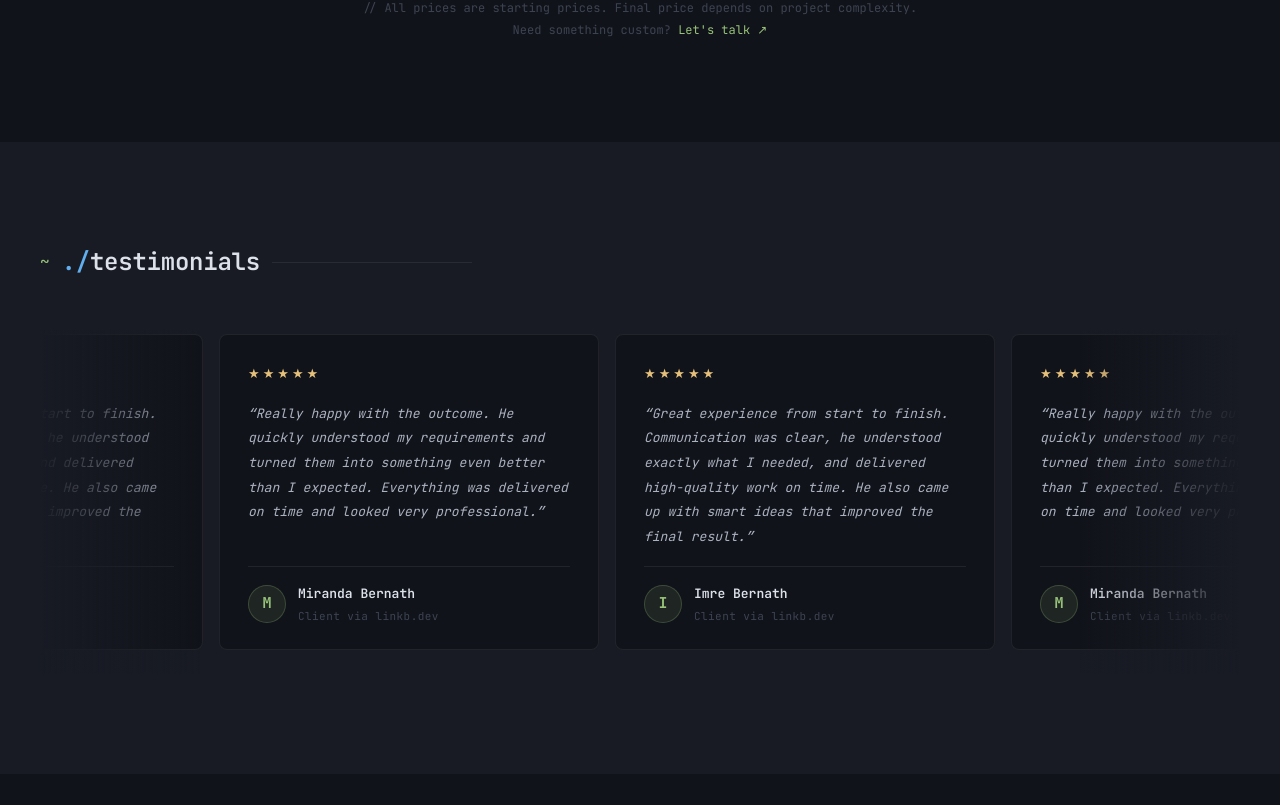
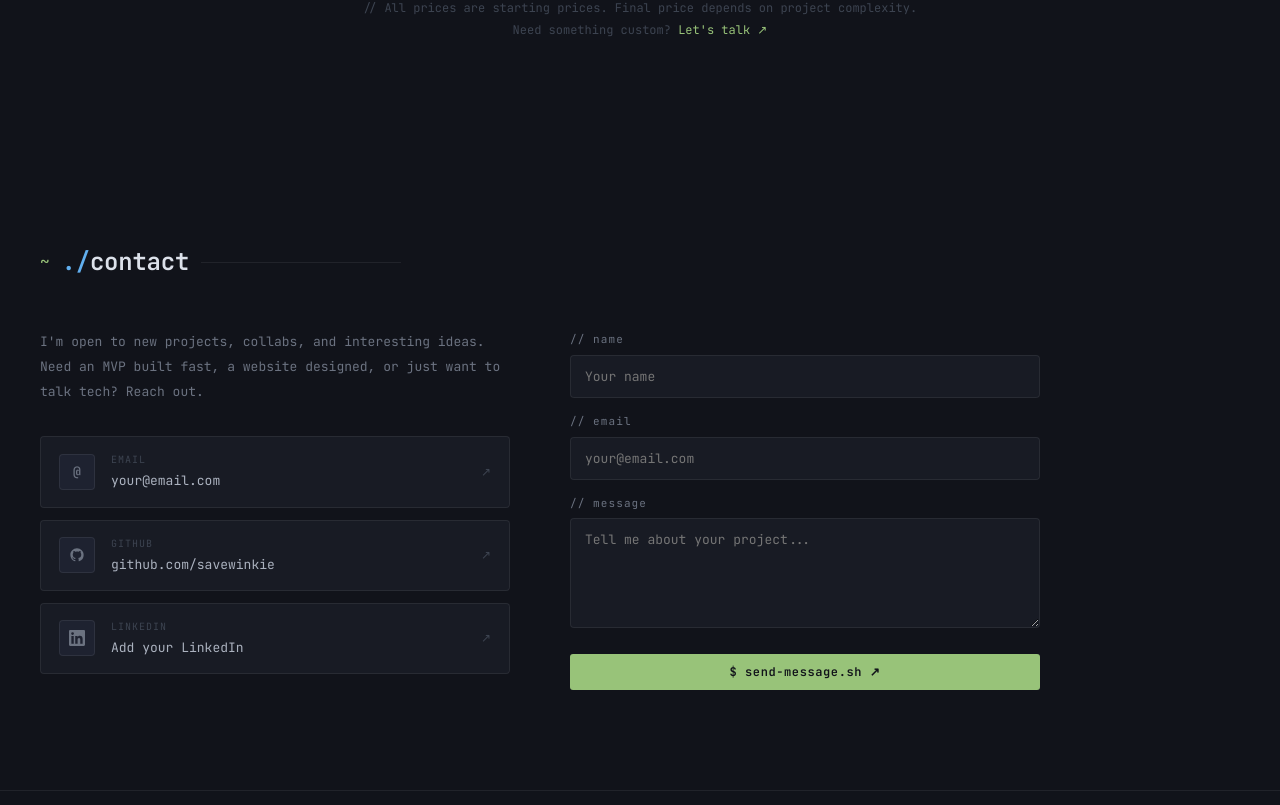
Before and after one commit to savewinkie/portfolio, a Next.js app: page / in a window 1280 px wide. Shown: the part 5215-6020 px from the top of the page. Built offline with nearby package versions, Linux system fonts and the light colour scheme.

Commit message:
remove testimonials

```diff
--- a/app/page.js
+++ b/app/page.js
@@ -5,7 +5,6 @@ import Skills from '@/components/Skills';
 import Projects from '@/components/Projects';
 import Workflow from '@/components/Workflow';
 import Pricing from '@/components/Pricing';
-import Testimonials from '@/components/Testimonials';
 import Contact from '@/components/Contact';
 import Newsletter from '@/components/Newsletter';
 import Footer from '@/components/Footer';
@@ -29,7 +28,6 @@ export default function Home() {
         <Projects />
         <Workflow />
         <Pricing />
-        <Testimonials />
         <Contact />
         <Newsletter />
       </main>
```
